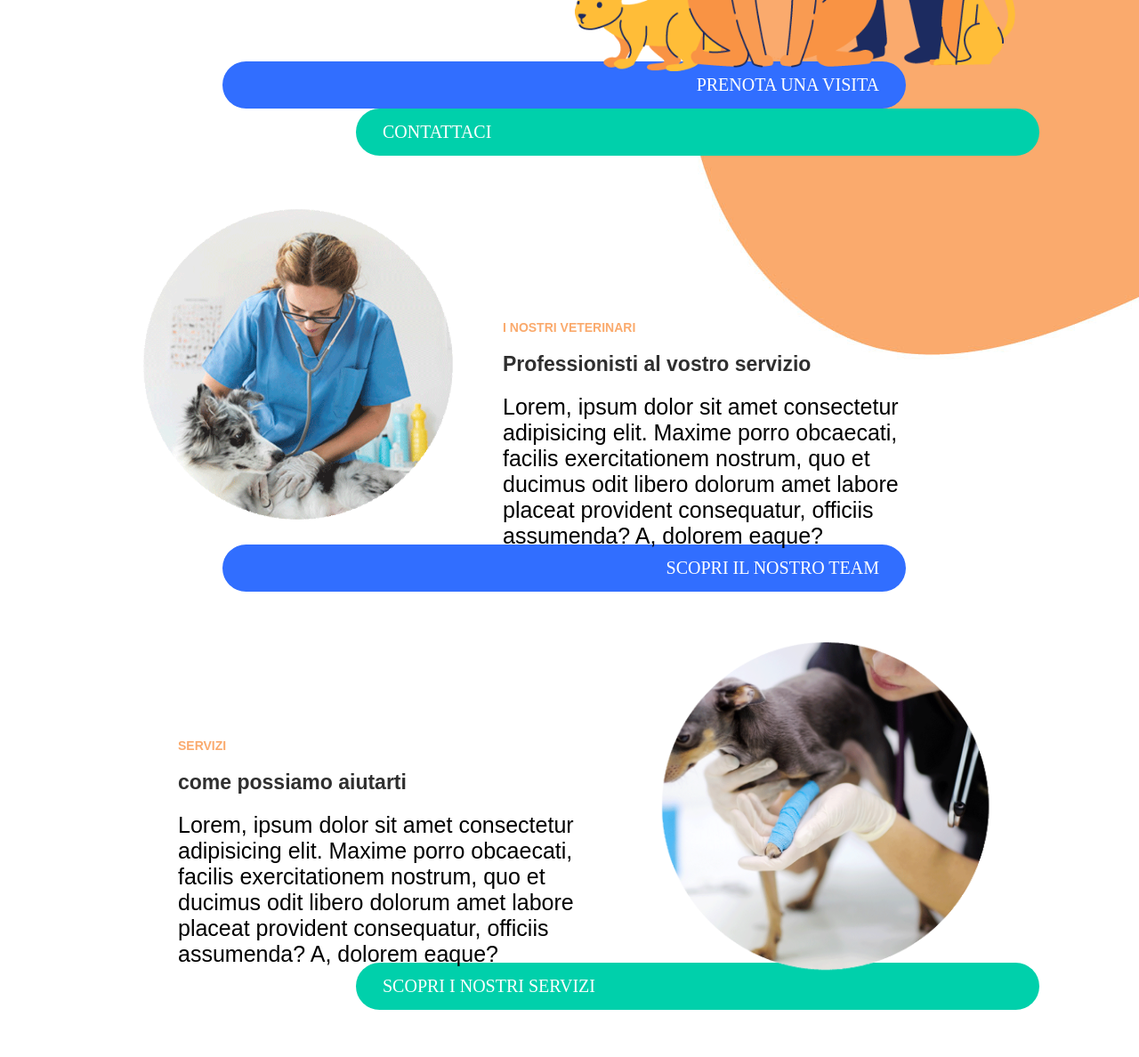
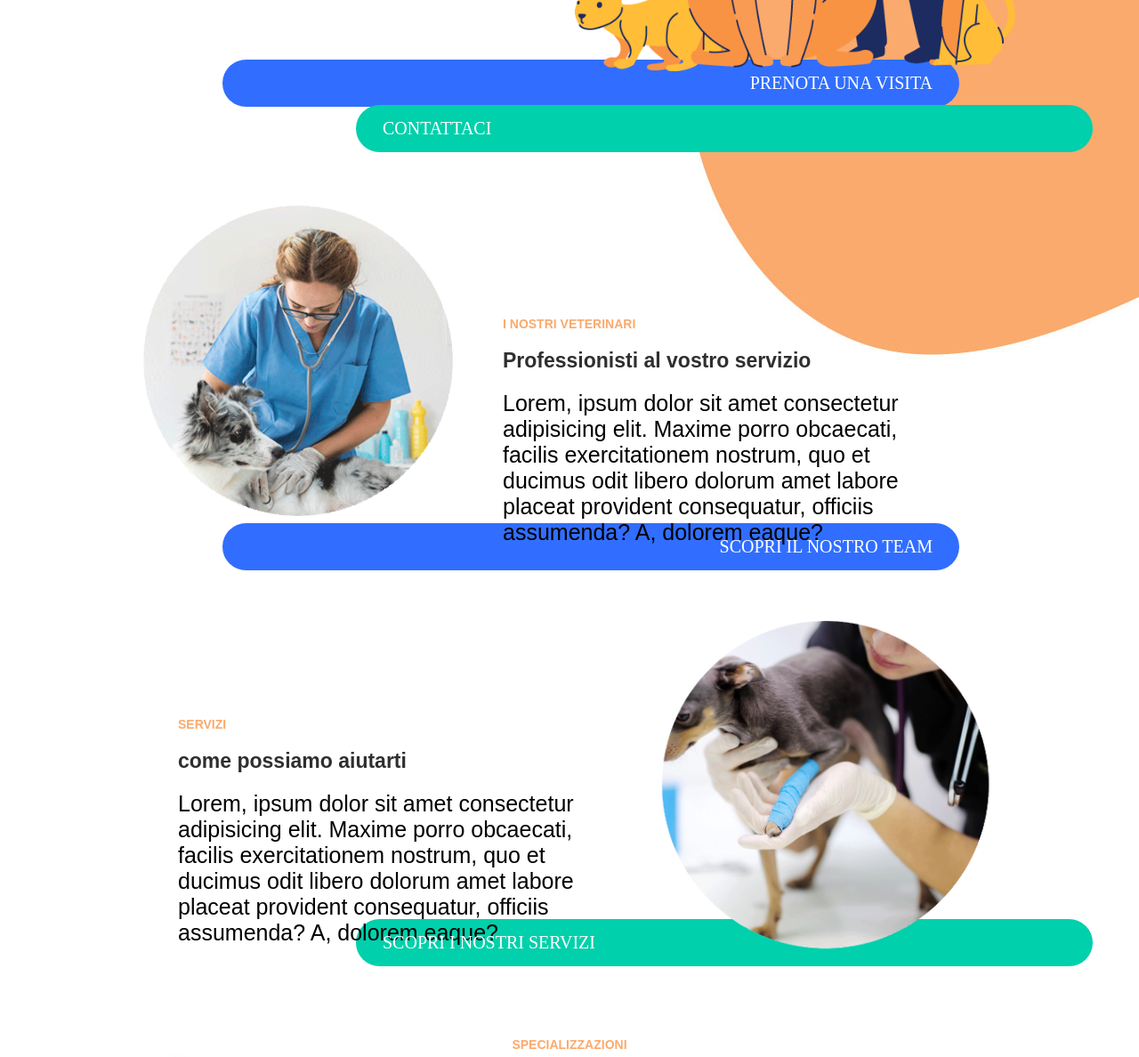
Before and after one commit to cappelloalessandro/VeterinarioReborn, a plain HTML site: page Veterinario Reborn/index.html in a window 1280 px wide. Shown: the part 436-1624 px from the top of the page at 89% size. Drawn offline with Linux system fonts and the light colour scheme.

Commit message:
Aggiustati i bottoni
button =/= a

```diff
--- a/Veterinario Reborn/index.html
+++ b/Veterinario Reborn/index.html
@@ -24,10 +24,10 @@
         </div>
         <div class="pulsanti mt--5">
             <a href="#">
-                <button class="first">Prenota una visita</button>
+                <a class="first">Prenota una visita</a>
             </a>
             <a href="#">
-                <button class="second">contattaci</button>
+                <a class="second">contattaci</a>
             </a>
         </div>
     </header>
@@ -47,9 +47,7 @@
         </div>
     </main>
     <div>
-        <a href="#">
-            <button class="first mb-100">scopri il nostro team</button>
-        </a>
+            <a href="#" class="first mb-100">scopri il nostro team</a>
     </div>
 
     <!-- SERVIZI -->
@@ -67,9 +65,7 @@
             <img src="img/doggo.png" alt="stetoscopio">
         </div>
     </div>
-    <a href="#">
-        <button class="second mb-100">scopri i nostri servizi</button>
-    </a>
+    <a href="#" class="second mb-100">scopri i nostri servizi</a>
 
     <!-- CARD SPECIALIZZAZIONI  -->
     <div class="special">
--- a/Veterinario Reborn/style.css
+++ b/Veterinario Reborn/style.css
@@ -73,7 +73,8 @@ header .column2{
     text-align: center;
     /* margin-left: 100px; */
 }
-button{
+a{
+    cursor: pointer;
     font-family: montserrat;
     z-index: 0;
     color: white;
@@ -100,17 +101,18 @@ body{
     justify-content: flex-end;
     margin-left: 250px;
     margin-bottom: 5px;
-    margin-top: -5px;
+    margin-top: -25px;
     display: flex;
     background-color: #316EFF;
     opacity: 1;
 }
 .second{
+    cursor: pointer;
     width: 60%;
     justify-content: flex-start;
     margin-left: 400px;
     margin-bottom: 5px;
-    margin-top: -5px;
+    margin-top: -30px;
     display: flex;
     background-color: #00D0AB;
     opacity: 1;
```
